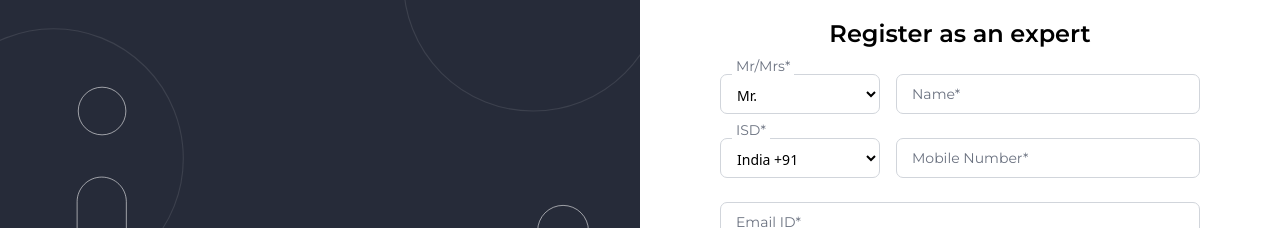
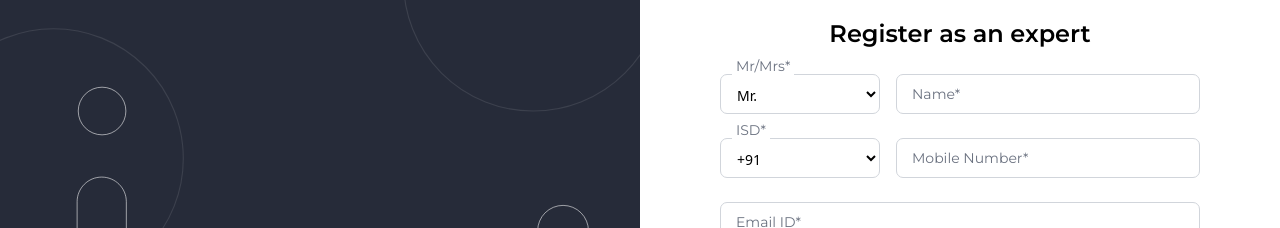
Before and after one commit to surajpa123/simplifii-labs-assignment, a React (Vite) app: page /register in a window 1280 px wide. Shown: the part 110-338 px from the top of the page. Built offline with nearby package versions, Linux system fonts and the light colour scheme.

Commit message:
changes in input field

```diff
--- a/src/components/InputField/InputField.jsx
+++ b/src/components/InputField/InputField.jsx
@@ -12,6 +12,7 @@ export const InputField = ({
 }) => {
   const [hasValue, setHasValue] = useState(false);
   const [isFocused, setIsFocused] = useState(false);
+  const [toggleOption, setToggleOption] = useState(false);
 
   useEffect(() => {
     if (value) {
@@ -35,14 +36,16 @@ export const InputField = ({
   };
 
   // Find the selected option to display correctly
-  const selectedOption = options.find(option => option.value === value);
+  const shouldShowValue = !isFocused && value;
 
-
-  console.log(selectedOption)
+  useEffect(() => {
+    setToggleOption(!toggleOption);
+    console.log(isFocused);
+  }, [props.onChange]);
 
   return (
     <div className="w-full">
-      <div className="relative w-full sm:min-w-[120px] h-10">
+      <div className="relative w-full sm:min-w-[110px] h-10">
         {type === "select" ? (
           <select
             id={name}
@@ -61,7 +64,7 @@ export const InputField = ({
             </option>
             {options.map((option, index) => (
               <option key={index} value={option.value}>
-                {`${option.label}`}
+                {value === option.value ? option.value : option.label}
               </option>
             ))}
           </select>
```
